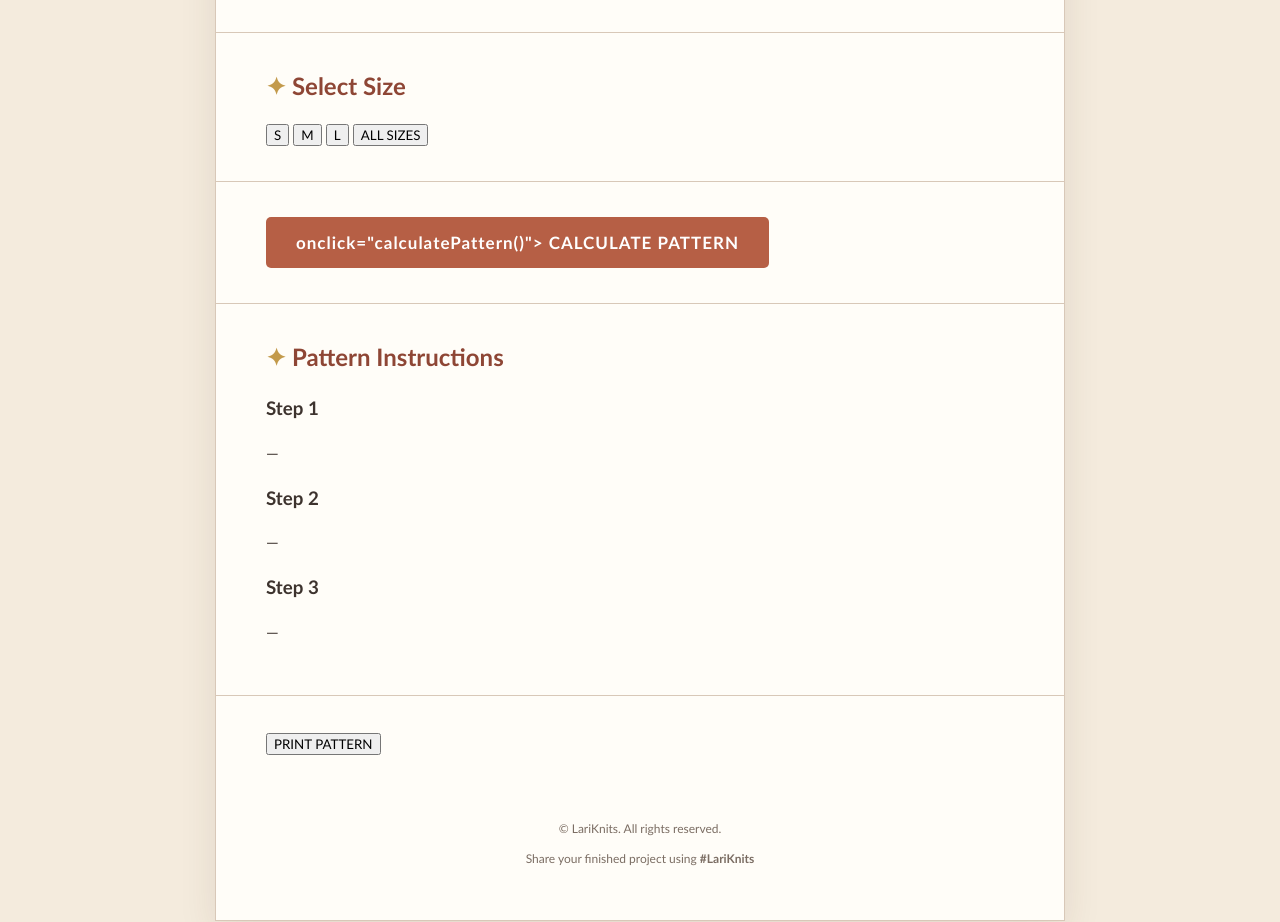
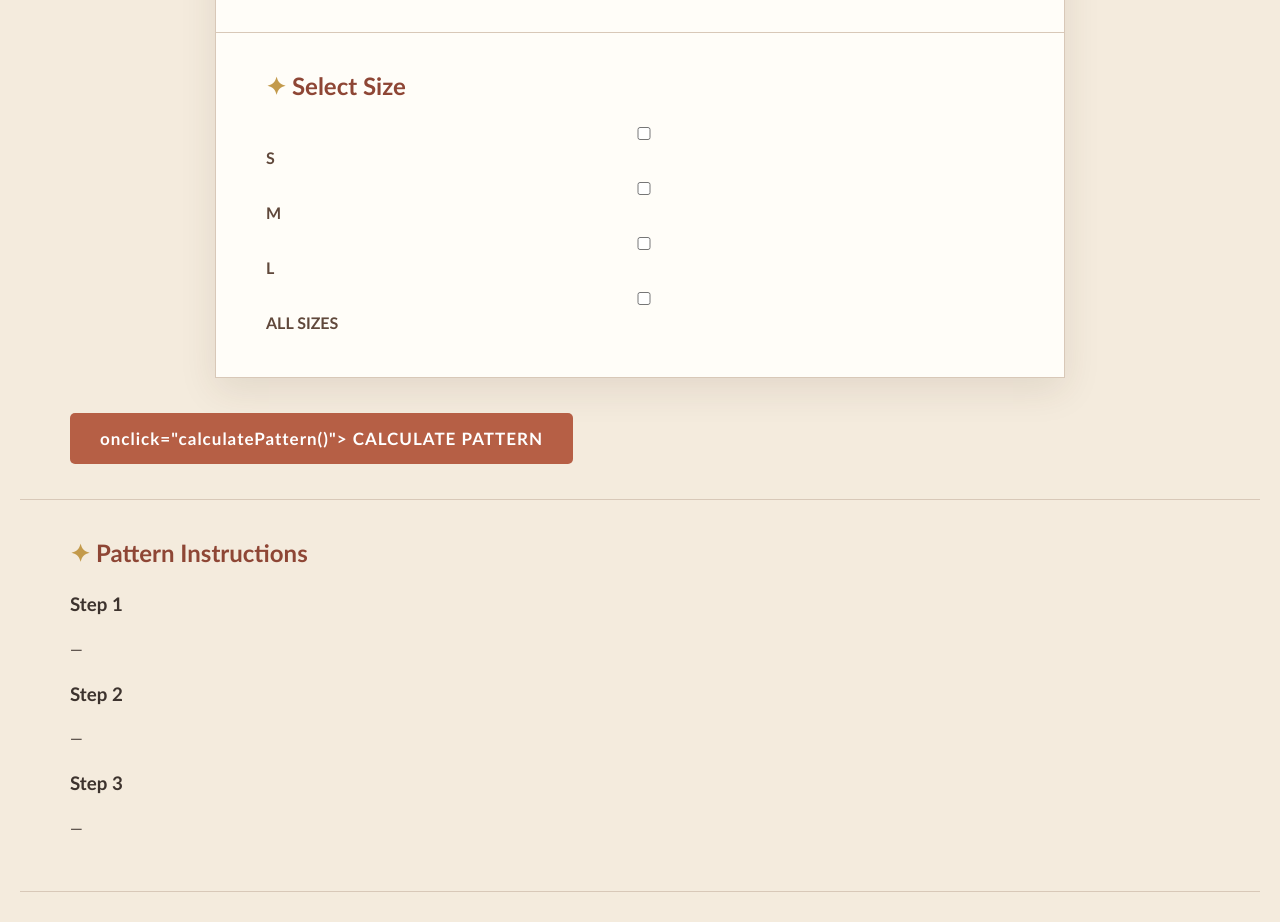
Before and after one commit to Larikynti/LariKnits, a plain HTML site: page Calculators/Scrunchie/index.html in a window 1280 px wide. Shown: the part 860-1782 px from the top of the page. Drawn offline with Linux system fonts and the light colour scheme; files that its build step writes are made by us from their sources.

Commit message:
Refactor size options to use checkboxes and labels

```diff
--- a/Calculators/Scrunchie/index.html
+++ b/Calculators/Scrunchie/index.html
@@ -154,42 +154,56 @@
             </h2>
 
 
-            <div class="size-options">
+           <div class="size-options">
 
-                <button
-                    type="button"
-                    data-size="S">
+    <label class="size-option">
 
-                    S
+        <input
+            type="checkbox"
+            name="size"
+            value="S">
 
-                </button>
+        <span>S</span>
+
+    </label>
 
 
-                <button
-                    type="button"
-                    data-size="M">
+    <label class="size-option">
 
-                    M
+        <input
+            type="checkbox"
+            name="size"
+            value="M">
 
-                </button>
+        <span>M</span>
+
+    </label>
 
 
-                <button
-                    type="button"
-                    data-size="L">
+    <label class="size-option">
 
-                    L
+        <input
+            type="checkbox"
+            name="size"
+            value="L">
 
-                </button>
+        <span>L</span>
+
+    </label>
 
 
-                <button
-                    type="button"
-                    data-size="ALL">
+    <label class="size-option">
 
-                    ALL SIZES
+        <input
+            type="checkbox"
+            name="size"
+            value="ALL">
 
-                </button>
+        <span>ALL SIZES</span>
+
+    </label>
+
+</div>
 
             </div>
 
```
